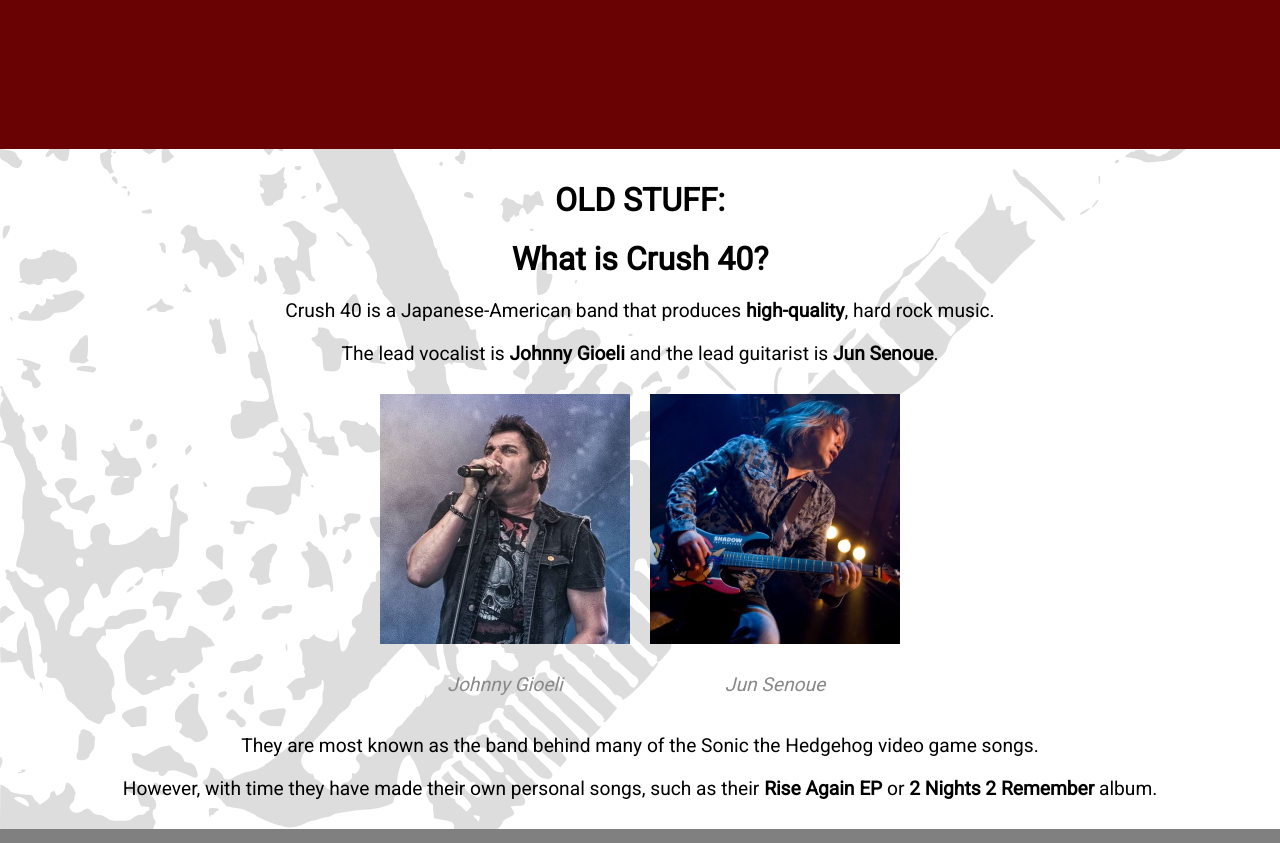
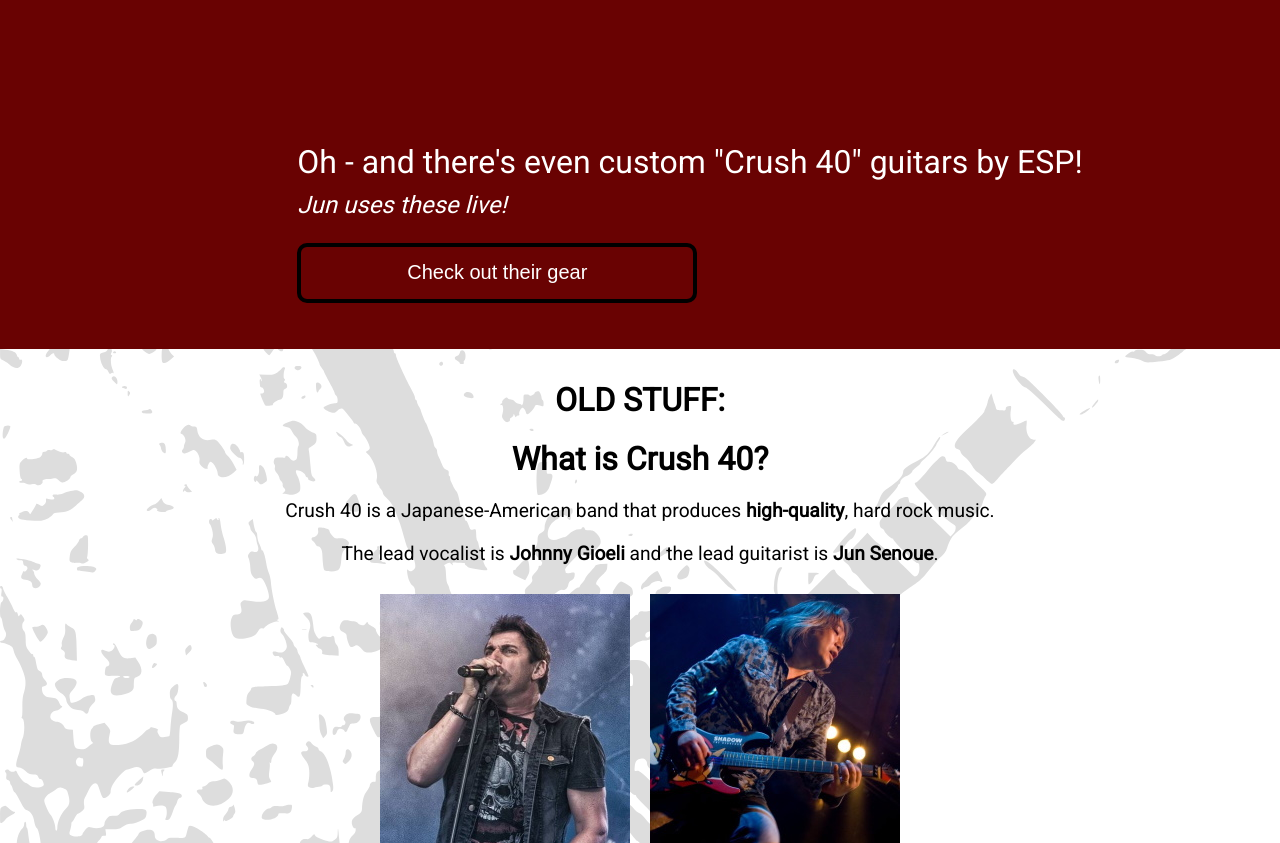
Before and after one commit to Alex-ABPerson/Crush40Site, a PHP site: page / in a window 1280 px wide. Shown: the part 3425-4268 px from the top of the page. Run offline with PHP 8.4, Linux system fonts and the light colour scheme.

Commit message:
Add contents

```diff
--- a/css/home.css
+++ b/css/home.css
@@ -219,7 +219,7 @@
 }
 
 .intro .guitars {
-    height: 600px;
+    height: 800px;
 }
 
 .intro .guitar {
@@ -271,15 +271,7 @@
 }
 
 .intro .guitars .middle {
-    background-color: var(--crush40-red);
-    padding-top: 140px;
-
     margin-top: -120px; /* Smallscreen */
-    height: 500px;
-
-    color: white;
-    text-align: center;
-    font-size: 200%;
 }
 
 @media (min-width: 600px) {
@@ -306,8 +298,45 @@
     }
 
     .intro .guitars .middle {
+        margin-top: -180px;
+    }
+}
+
+.intro .guitars .middle {
+    background-color: var(--crush40-red);
+    padding-top: 140px;
+    height: 500px;
+
+    color: white;
+
+    display: flex;
+    justify-content: center;
+    align-items: center;
+}
+
+.intro .guitars .middle .heading {
+    font-size: 200%;
+    margin-bottom: 0;
+}
+
+.intro .guitars .middle .subheading {
+    font-size: 150%;
+    margin-top: 10px;
+}
+
+@media (min-width: 1000px) {
+    .intro .guitars .middle {
+        padding-left: 100px;
+    }
+}
+
+@media (min-width: 1570px) {
+    .intro .guitars .middle .contents {
+        text-align: center;
+    }
+
+    .intro .guitars .middle {
         padding-top: 20px;
-        margin-top: -180px;
     }
 }
 
--- a/css/site.css
+++ b/css/site.css
@@ -99,6 +99,10 @@ html, body {
 
 .filledButton:hover {
     background-color: var(--crush40-red-hover);
+}
+
+.btnBlack {
+    border-color: black;
 }
 
 .backgroundContainer {
--- a/index.html
+++ b/index.html
@@ -153,8 +153,11 @@
                     <img class="headstock headstock-right" src="img/visuals/GuitarLoop/Headstock.svg">
                 </div>
                 <div class="middle">
-                    <p>Oh yeah - and they have custom guitars too!</p>
-                    <button style="font-size: 100%" class="emptyButton btnBlue btnWidthWide" href="#" data-action="panel" data-page-name="allMembers">View gear</button>
+                    <div class="contents">
+                        <p class="heading">Oh - and there's even custom "Crush 40" guitars by ESP!</p>
+                        <p class="subheading"><i>Jun uses these live!</i></p>
+                        <button class="emptyButton btnBlack btnWidthWide" href="#" data-action="panel" data-page-name="allMembers">Check out their gear</button>
+                    </div>
                 </div>
             </div>
 
```
